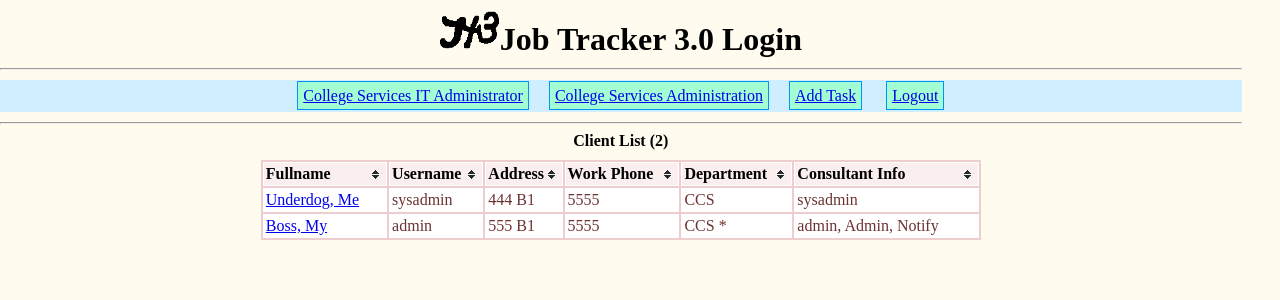
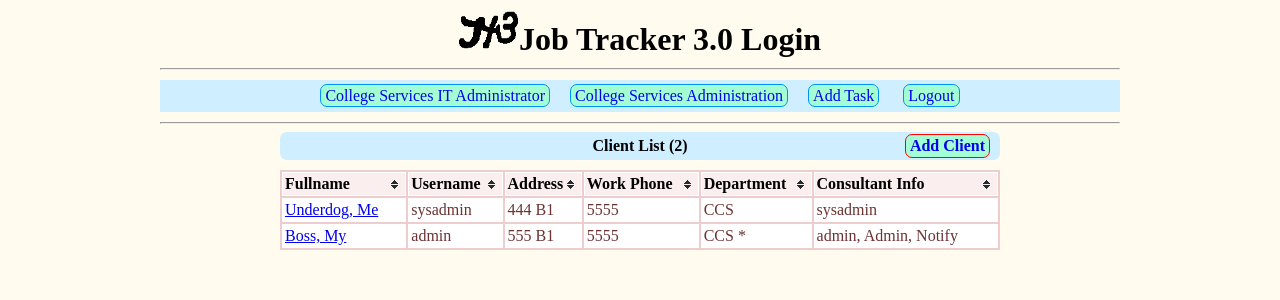
Before and after one commit to clawsonm/jobtracker, a PHP site: page /clients.php in a window 1280 px wide. Shown: the top 300 px of the page. Run offline with PHP 8.4, Linux system fonts and the light colour scheme; the visitor is signed in with stand-in values (Sample User, id 1); data comes from the database, SQL or seed files in the repository.

Commit message:
CSS/buttons/new items interface started to add ability to create new items in the new interface, but realized that I should make a branch for it while I was making the buttons for it, so that is all I did there, and did some more CSS improvements site wide.

```diff
--- a/classes/views/JT_ListView.php
+++ b/classes/views/JT_ListView.php
@@ -30,9 +30,14 @@ abstract class JT_ListView implements JT_View
     {
 ?>
 <dl>
-<dt class="togglesection"><?php echo(ucwords($this->tableName) . ' List (' . $this->list->size() . ')'); ?></dt>
+<dt class="togglesection">
+<?php
+        echo(ucwords($this->tableName) . ' List (' .
+            $this->list->size() . ')' . $this->renderNewLink());
+?>
+</dt>
 <dd>
-<table id="<?php echo(strtolower(str_replace(' ', '', $this->tableName))); ?>list" class="tablesorter">
+<table id="<?php echo($this->cleanTableName()); ?>list" class="tablesorter">
 <thead>
 <tr>
 <?php
@@ -58,6 +63,13 @@ abstract class JT_ListView implements JT_View
 <?php
     }
 
+    protected function renderNewLink($ajax = true)
+    {
+        echo('<a class="button new-item-link' . ($ajax ? " ajaxform" : "" ) .
+            '" href="edit' . $this->cleanTableName() . '.php?id=-1">' .
+            'Add ' . ucwords($this->tableName) . '</a>');
+    }
+
     protected function renderIcon($url)
     {
         echo('<img class="icon" width="16" height="16" src="' . $url . '" />');
@@ -68,6 +80,10 @@ abstract class JT_ListView implements JT_View
         //we don't need anything the head right now
     }
 
+    private function cleanTableName()
+    {
+        return strtolower(str_replace(' ', '', $this->tableName));
+    }
 }
 
 ?>
--- a/css/common.css
+++ b/css/common.css
@@ -1,8 +1,11 @@
 body {
-    width:97%;
+    background-color: #FFFCEF;
+}
+
+#body {
+    width: 960px;
     margin: 10px auto;
     text-align: center;
-    background-color: #FFFCEF;
 }
 
 dl,dt,dd {
@@ -10,9 +13,14 @@ dl,dt,dd {
     margin: 0 auto;
 }
 
-.togglesection {
+dt.togglesection {
+    position: relative;
+    padding: 5px 0;
     font-size: medium;
     font-weight: bold;
+    border-radius: 7px;
+    background-color:#CFEEFF;
+    cursor: pointer;
 }
 
 .topmenu{
@@ -79,11 +87,6 @@ label span{
     display: inline;
     background-color: #fffddd;
     font-style: italic;
-}
-
-.hilite{
-    background-color: #fffddd;
-    font-style:italic;
 }
 
 .deleteditem{
@@ -174,6 +177,25 @@ background-color: #ffddbb;
     padding-right: 3px;
 }
 
-.highlighted {
-    border-bottom: 5px solid #FFED18 !important;
+a.highlighted {
+    background-color: #FFED18;
+/*    border-bottom: 5px solid #FFED18 !important;*/
 }
+
+.new-item-link {
+    position: absolute;
+    top: 2px;
+    right: 10px;
+    background-color:#A3FFD3;
+    border: 1px solid red;
+}
+
+a.button {
+    border-radius: 7px;
+    padding: 2px 4px;
+    text-decoration: none;
+}
+
+a.button:hover {
+    background-color: #FFED18;
+}
--- a/includes/boxes/topmenu.php
+++ b/includes/boxes/topmenu.php
@@ -3,10 +3,10 @@
 $teams = new JT_Teams();
 foreach ($teams->getList() as $team)
 {
-    echo('<a ');
+    echo('<a class="button');
     if(isset($_SESSION['display_team']) && $_SESSION['display_team'] == $team->getID())
-        echo('class="highlighted" ');
-    echo('href="tasklist.php?team=' . $team->getID());
+        echo(' highlighted');
+    echo('" href="tasklist.php?team=' . $team->getID());
     if(isset($_SESSION['display_status']) && $_SESSION['display_status'] != JT_Collection::HIDE)
         echo('&status=' . JT_Collection::HIDE);
     echo('">' . $team->getFullname() . '</a>');
@@ -14,10 +14,10 @@ foreach ($teams->getList() as $team)
 if($user->isAdmin())
 {
 ?>
-<a href="setupmenu.php">Setup</a>
+<a class="button" href="setupmenu.php">Setup</a>
 <?php
 }
 ?>
-<a href="taskdetail.php?task=NEW">Add Task</a>
-<a href="logout.php">Logout</a>
+<a class="button" href="taskdetail.php?task=NEW">Add Task</a>
+<a class="button" href="logout.php">Logout</a>
 </div>
--- a/includes/footer.php
+++ b/includes/footer.php
@@ -1,4 +1,5 @@
 
+</div>
 </body>
 </html>
 <?php
--- a/includes/header.php
+++ b/includes/header.php
@@ -17,3 +17,4 @@ require_once("includes/config.php");
 
 </head>
 <body>
+<div id="body">
--- a/js/common.js
+++ b/js/common.js
@@ -117,11 +117,11 @@ $(document).ready(function(){
 
     //hiding dl/dt/dd
     //$("dd").slideUp("slow");
-    $("dt.togglesection").hover(function(){
-        $(this).addClass("hilite");
-	}, function(){
-        $(this).removeClass("hilite");
-	});
+    //$("dt.togglesection").hover(function(){
+    //    $(this).addClass("hilite");
+	//}, function(){
+    //    $(this).removeClass("hilite");
+	//});
     $("dt.togglesection").click(function(){
         $(this).next("dd").slideToggle("slow");
 	});
```
Also changed, not shown: includes/boxes/statusmenu.php (+6 -6 lines), login.php (+1 -12 lines).
